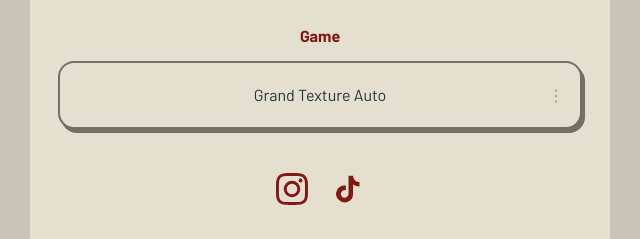
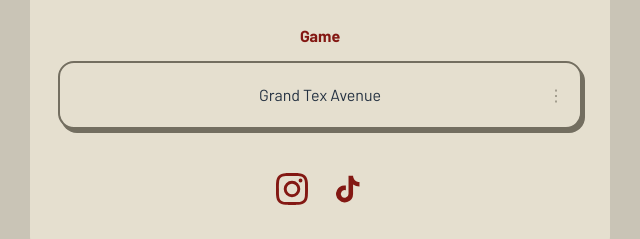
Before and after one commit to bismillahkayaduniaakhirat/textureWeb, a plain HTML site: page index.html in a window 1280 px wide. Shown: the part 901-1140 px from the top of the page, 320-960 px from the left. Drawn offline with Linux system fonts and the light colour scheme.

Commit message:
Rename game link to Grand Tex Avenue, add changelog
Co-Authored-By: Claude Opus 5.5 <noreply@anthropic.com>

```diff
--- a/index.html
+++ b/index.html
@@ -177,7 +177,7 @@
 
     <h2>Game</h2>
     <ul class="links">
-      <li><a class="link" href="/grandtextureauto/">Grand Texture Auto<span class="dots">⋮</span></a></li>
+      <li><a class="link" href="/grandtextureauto/">Grand Tex Avenue<span class="dots">⋮</span></a></li>
     </ul>
 
     <nav class="socials" aria-label="Media sosial">
```
Also changed, not shown: 1 other file.
